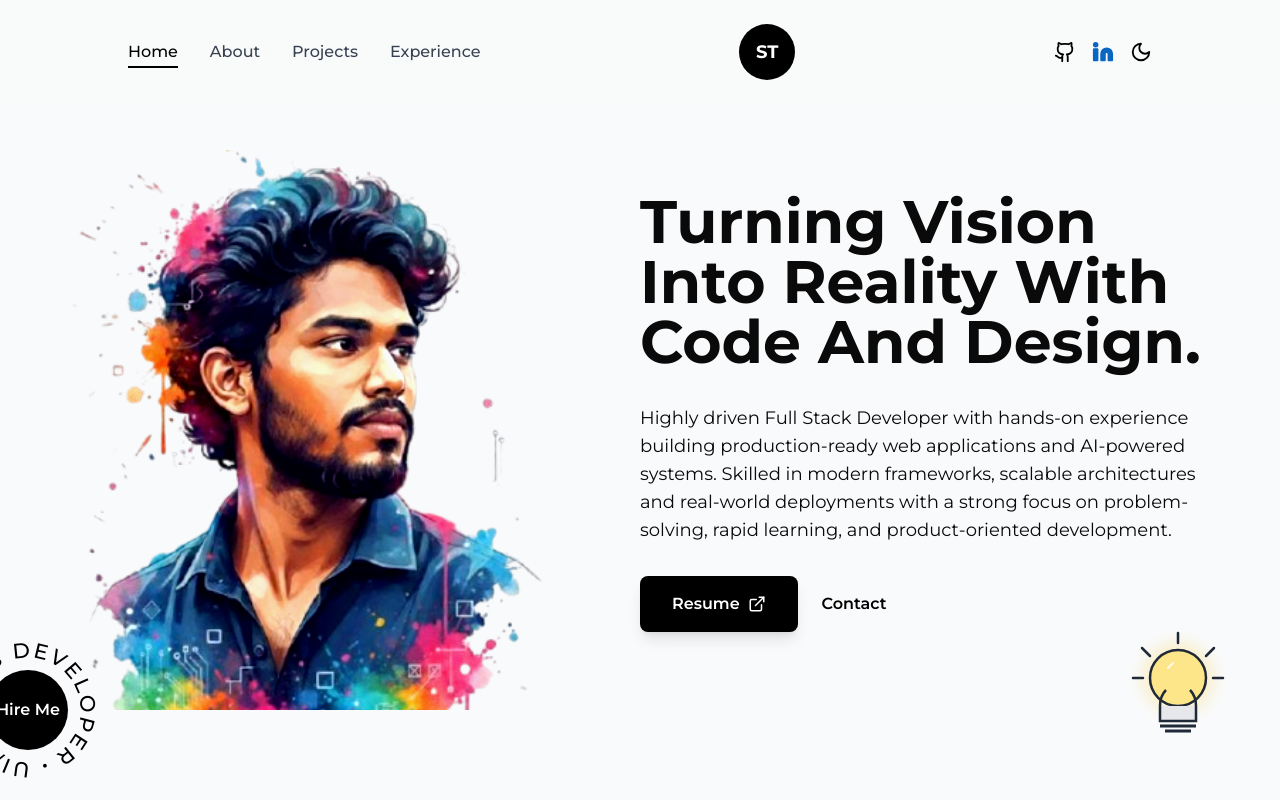
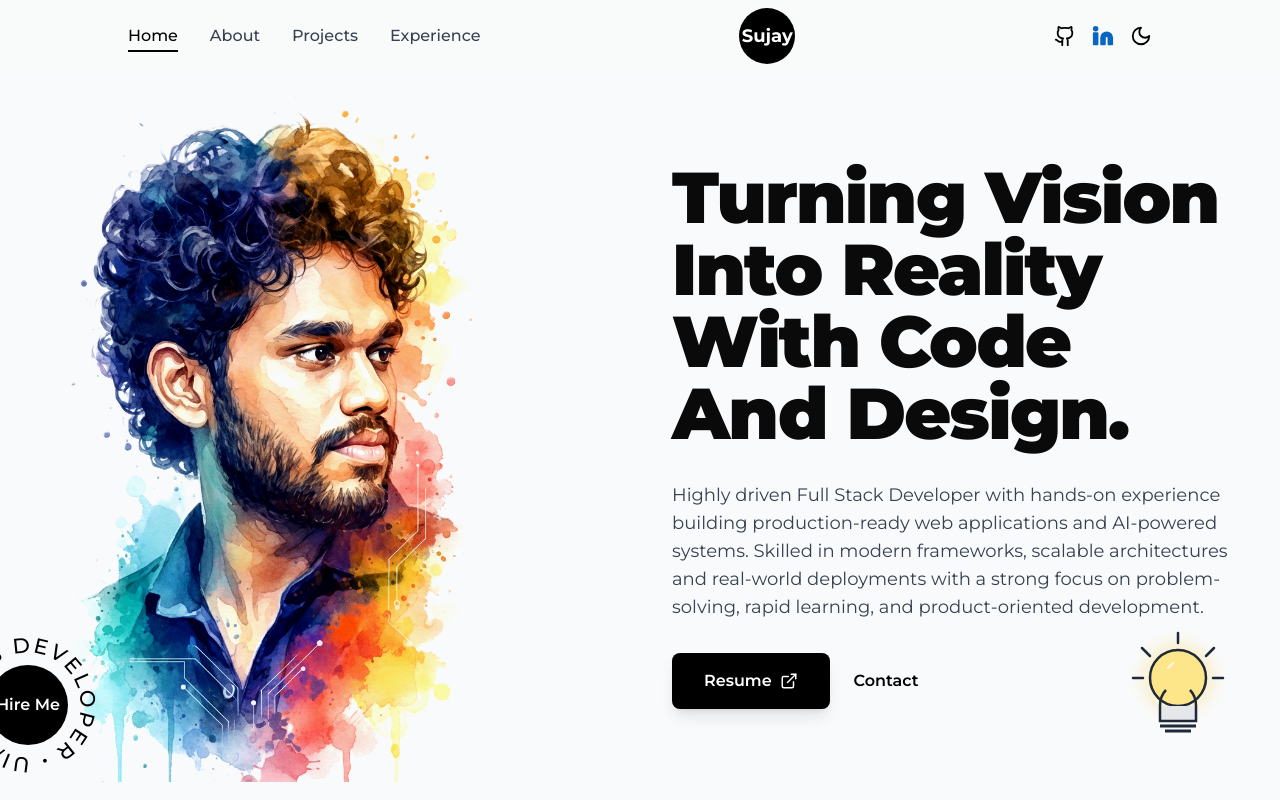
Before and after one commit to Sujay149/Portfolio-sujay, a React (Create React App) app in the folder frontend/: page / in a window 1280 px wide. Shown: the top 800 px of the page. Built offline with nearby package versions, Linux system fonts and the light colour scheme.

Commit message:
feat: update styling across components for improved aesthetics and responsiveness

```diff
--- a/frontend/src/components/Footer.jsx
+++ b/frontend/src/components/Footer.jsx
@@ -4,7 +4,7 @@ import { Heart } from 'lucide-react';
 
 const Footer = () => {
   return (
-    <footer className="border-t border-gray-200 py-8 mt-20">
+    <footer className="bg-gray-50 border-t border-gray-200 py-8">
       <div className="max-w-7xl mx-auto px-6">
         <div className="flex items-center justify-between">
           <p className="text-gray-600 text-sm">
--- a/frontend/src/components/HireMeBadge.css
+++ b/frontend/src/components/HireMeBadge.css
@@ -2,7 +2,7 @@
   position: absolute;
   bottom: 0%;
   left: -90px;
-  transform: translateY(50%);
+  transform: translateY(-20px);
   width: 140px;
   height: 140px;
   z-index: 10;
--- a/frontend/src/components/Navbar.jsx
+++ b/frontend/src/components/Navbar.jsx
@@ -26,7 +26,7 @@ const Navbar = () => {
 
   return (
     <nav className="fixed top-0 left-0 right-0 z-50 bg-gray-50/80 backdrop-blur-md">
-      <div className="w-full px-6 lg:px-16 xl:px-32 py-6">
+      <div className="w-full px-6 lg:px-16 xl:px-32 py-2">
         <div className="flex items-center justify-between w-full">
           {/* Left Navigation - Desktop */}
           <div className="hidden md:flex items-center gap-6 lg:gap-8">
--- a/frontend/src/mock.js
+++ b/frontend/src/mock.js
@@ -3,7 +3,7 @@
 export const mockData = {
   profile: {
     name: "Sujay Babu Thota",
-    initials: "ST",
+    initials: "Sujay",
     title: "Full-Stack Developer",
     tagline: "Turning Vision Into Reality With Code And Design.",
     description: "Highly driven Full Stack Developer with hands-on experience building production-ready web applications and AI-powered systems. Skilled in modern frameworks, scalable architectures and real-world deployments with a strong focus on problem-solving, rapid learning, and product-oriented development.",
--- a/frontend/src/pages/Contact.jsx
+++ b/frontend/src/pages/Contact.jsx
@@ -29,7 +29,7 @@ const Contact = () => {
   };
 
   return (
-    <div className="min-h-screen pt-0">
+    <div className="min-h-screen pt-0 bg-gray-50">
       <div className="max-w-4xl mx-auto px-6 py-20">
         <div className="space-y-12">
           {/* Header */}
--- a/frontend/src/pages/Experience.jsx
+++ b/frontend/src/pages/Experience.jsx
@@ -60,7 +60,7 @@ const Experience = () => {
       <div className="max-w-7xl mx-auto px-6 lg:px-12 py-20">
         {/* Main Heading */}
         <div className="text-center mb-20">
-          <h1 className="text-5xl md:text-6xl lg:text-7xl font-bold text-black leading-tight">
+          <h1 className="text-7xl lg:text-8xl font-black text-black leading-[1.02] tracking-tight">
             Where Vision Meets<br />Execution
           </h1>
         </div>
--- a/frontend/src/pages/Home.jsx
+++ b/frontend/src/pages/Home.jsx
@@ -6,39 +6,48 @@ import { mockData } from '../mock';
 
 const Home = () => {
   return (
-    <div className="min-h-screen pt-[70px] bg-gray-50 relative overflow-hidden">
-      <div className="max-w-7xl mx-auto px-6 lg:px-12 py-12 lg:py-20">
-        <div className="grid grid-cols-1 lg:grid-cols-2 gap-8 lg:gap-16 items-center">
+    <div className="h-screen pt-[70px] bg-gray-50 relative overflow-hidden">
+      <div className="max-w-7xl mx-auto px-6 lg:px-12 py-4 lg:py-8 h-full flex items-center">
+        <div className="grid grid-cols-1 lg:grid-cols-2 gap-6 lg:gap-16 items-center">
           {/* Left Side - Watercolor Portrait */}
           <div className="relative order-1 lg:order-1">
-            <div className="relative max-w-sm sm:max-w-md lg:max-w-lg mx-auto lg:mx-0">
+  <div className="relative max-w-sm sm:max-w-md lg:max-w-md mx-auto lg:mx-0">
    <img
   src="/herobg.png"
   alt="Developer portrait"
-                className="w-full h-[400px] sm:h-[480px] lg:h-[560px] object-cover relative z-10"
+  className="
+    w-full
+    h-[420px] sm:h-[470px] lg:h-[720px]
+    object-contain
+    relative z-10
+  "
   style={{
     filter: 'contrast(1.15) saturate(1.2) brightness(1.05)',
     mixBlendMode: 'multiply'
   }}
 />
+
+
     {/* Watercolor splash effects */}
     <div className="absolute inset-0 -z-10">
-                <div className="absolute top-0 left-0 w-32 sm:w-40 lg:w-48 h-32 sm:h-40 lg:h-48 bg-purple-400 rounded-full opacity-30 blur-3xl"></div>
-                <div className="absolute top-12 sm:top-16 lg:top-20 right-0 w-48 sm:w-56 lg:w-64 h-48 sm:h-56 lg:h-64 bg-blue-500 rounded-full opacity-20 blur-3xl"></div>
-                <div className="absolute bottom-12 sm:bottom-16 lg:bottom-20 left-6 sm:left-8 lg:left-10 w-40 sm:w-48 lg:w-56 h-40 sm:h-48 lg:h-56 bg-orange-400 rounded-full opacity-25 blur-3xl"></div>
+      <div className="absolute top-0 left-0 w-28 sm:w-40 lg:w-40 h-28 sm:h-40 lg:h-40 bg-purple-400 rounded-full opacity-30 blur-3xl"></div>
+      <div className="absolute top-10 sm:top-16 lg:top-16 right-0 w-40 sm:w-56 lg:w-56 h-40 sm:h-56 lg:h-56 bg-blue-500 rounded-full opacity-20 blur-3xl"></div>
+      <div className="absolute bottom-10 sm:bottom-16 lg:bottom-16 left-6 sm:left-8 lg:left-10 w-36 sm:w-48 lg:w-48 h-36 sm:h-48 lg:h-48 bg-orange-400 rounded-full opacity-25 blur-3xl"></div>
     </div>
+
     <div className="hidden lg:block">
       <HireMeBadge />
     </div>
   </div>
 </div>
 
+
           {/* Right Side - Content */}
-          <div className="space-y-6 md:space-y-8 order-2 lg:order-2 lg:-ml-[32px] lg:-mt-[37px]">
-            <h1 className="text-4xl sm:text-5xl lg:text-6xl font-bold leading-tight tracking-normal">
+          <div className="space-y-6 md:space-y-8 order-2 lg:order-2">
+            <h1 className="text-4xl sm:text-5xl lg:text-6xl xl:text-7xl font-black leading-tight tracking-tight">
               {mockData.profile.tagline}
             </h1>
-            <p className="text-base sm:text-lg text-black-900 leading-relaxed max-w-xl lg:-mt-[14px]">
+            <p className="text-base sm:text-lg text-gray-700 leading-relaxed max-w-xl">
               {mockData.profile.description}
             </p>
             <div className="flex flex-col sm:flex-row items-start sm:items-center gap-4 sm:gap-6 pt-0">
--- a/frontend/src/pages/Projects.jsx
+++ b/frontend/src/pages/Projects.jsx
@@ -111,7 +111,7 @@ const Projects = () => {
       <div className="max-w-7xl mx-auto px-6 py-20">
         {/* Main Heading */}
         <div className="text-center mb-20">
-          <h1 className="text-5xl md:text-6xl lg:text-7xl font-bold text-black leading-tight">
+          <h1 className="text-7xl lg:text-8xl font-black text-black leading-[1.02] tracking-tight">
             Imagination Trumps<br />Knowledge!
           </h1>
         </div>
```
Also changed, not shown: frontend/public/herobg.png. Lines whose indentation alone changed are shown as unchanged.
